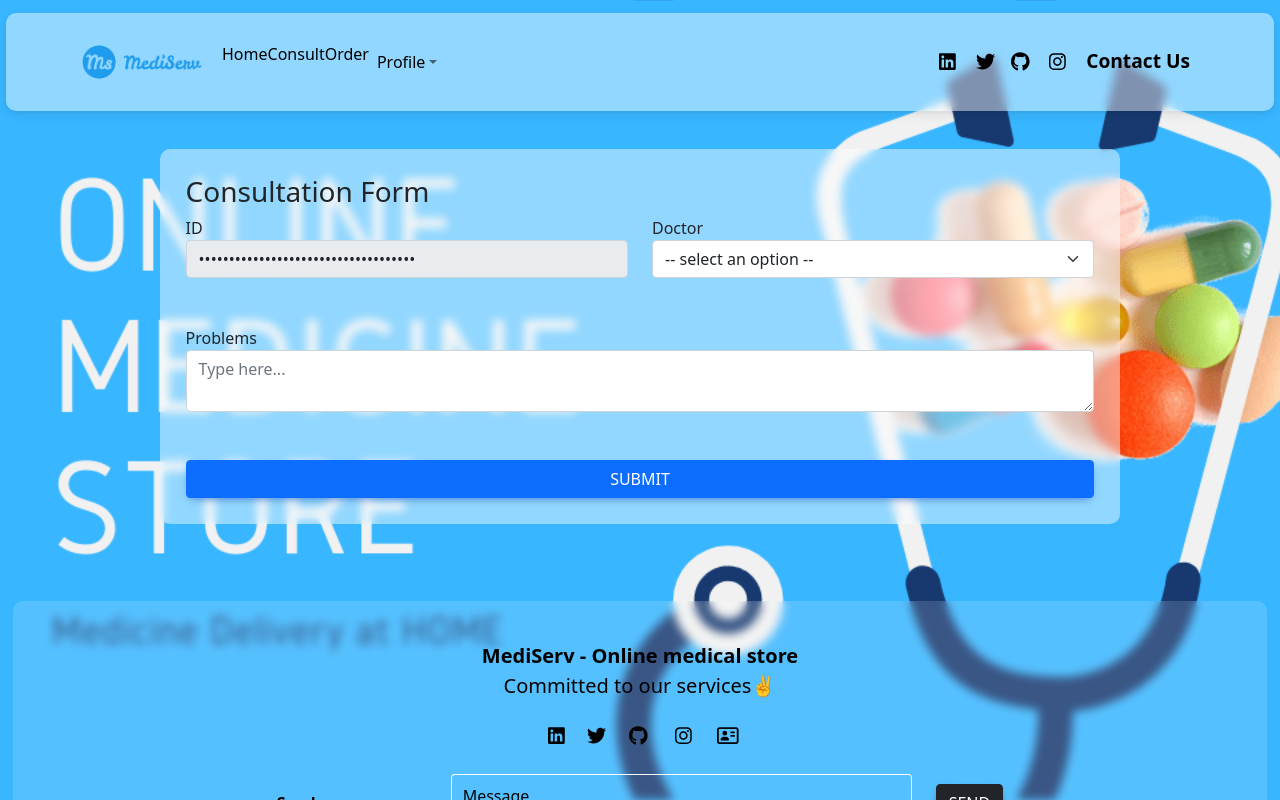
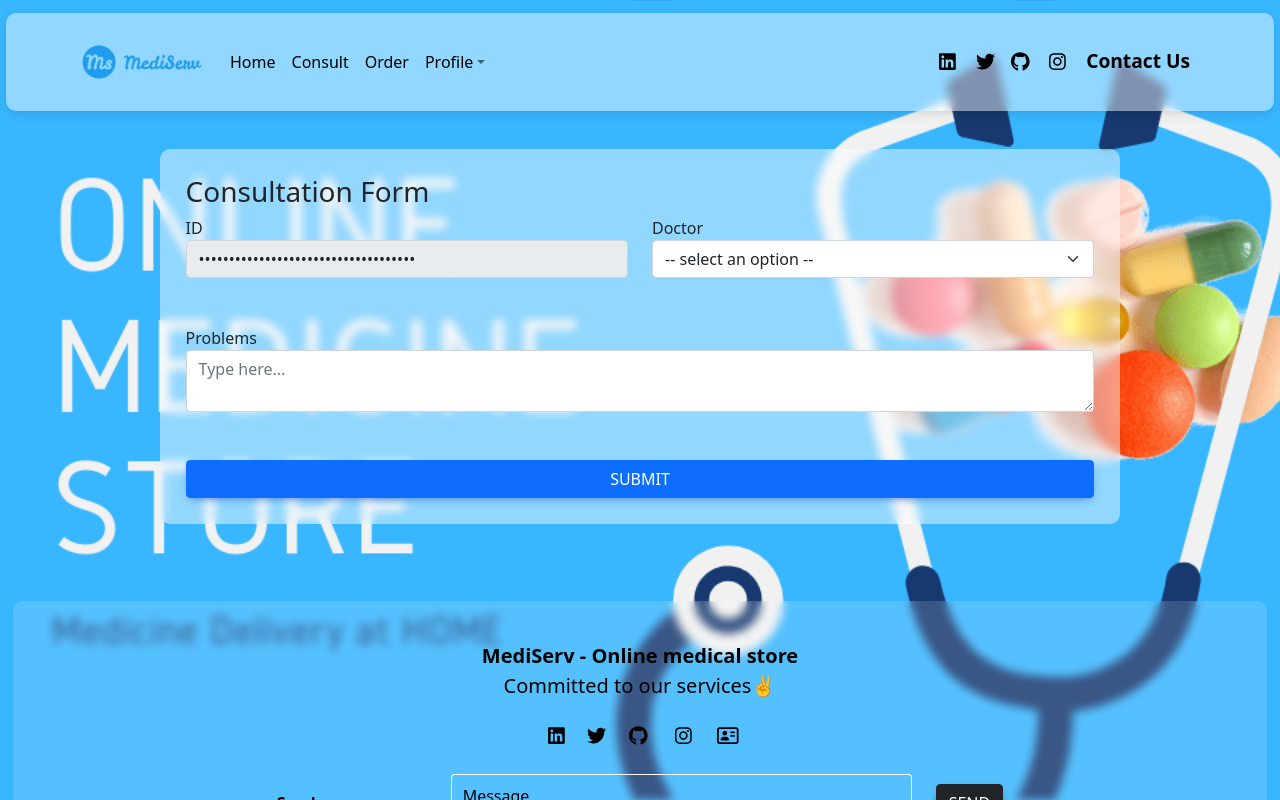
Before and after one commit to binayakbishnu/MediServ_website, a React (Create React App) app: page /mainApp/consultationForm in a window 1280 px wide. Shown: the top 800 px of the page. Built offline with nearby package versions, Linux system fonts and the light colour scheme.

Commit message:
fix: navlink fix in navbar, profilePage submission link

```diff
--- a/src/Nav.jsx
+++ b/src/Nav.jsx
@@ -39,7 +39,7 @@ function Nav() {
                         <ReactBootstrap.Nav className="me-auto">
                             {/* <ReactBootstrap.Nav.Link className={`${navStyles.links} ${navStyles.leftLinks}`}> */}
                                 <NavLink
-                                    className={`text-decoration-none text-black`}
+                                    className={`text-decoration-none text-black nav-link`}
                                     // activeClassName="is-active"
                                     to="/mainApp"
 
@@ -49,7 +49,7 @@ function Nav() {
                             {/* </ReactBootstrap.Nav.Link> */}
                             {/* <ReactBootstrap.Nav.Link className={`${navStyles.links} ${navStyles.leftLinks}`}> */}
                                 <NavLink
-                                    className={`text-decoration-none text-black`}
+                                    className={`text-decoration-none text-black nav-link`}
                                     // activeClassName="is-active"
                                     to="/mainApp/consultationForm"
 
@@ -59,7 +59,7 @@ function Nav() {
                             {/* </ReactBootstrap.Nav.Link> */}
                             {/* <ReactBootstrap.Nav.Link className={`${navStyles.links} ${navStyles.leftLinks}`}> */}
                                 <NavLink
-                                    className={`text-decoration-none text-black text-black`}
+                                    className={`text-decoration-none text-black nav-link`}
                                     // activeClassName="is-active"
                                     to="/mainApp/orderForm"
 
@@ -72,7 +72,7 @@ function Nav() {
                                 <ReactBootstrap.NavDropdown.Item className={`${navStyles.navDropdownItem}`}>
                                     <NavLink
                                         className={`text-decoration-none text-white`}
-                                        activeClassName="is-active"
+                                        // activeClassName="is-active"
                                         to="/mainApp/profilePage"
 
                                     >
--- a/src/ProfilePage/ProfilePage.jsx
+++ b/src/ProfilePage/ProfilePage.jsx
@@ -204,7 +204,7 @@ function ProfileNode() {
 
         alert(`${purpose}->\nOld: ${oldFirstName}, ${oldLastName}, ${oldEmail}, ${oldPassword}\nNew: ${currentFirstName}, ${currentLastName}, ${currentEmail}, ${currentPassword}`);
 
-        if (purpose === "saving") { handleData(); }
+        if (purpose === "saving") { handleData('/mainApp/insert'); }
     }
 
     function handleChange(event) {
```
